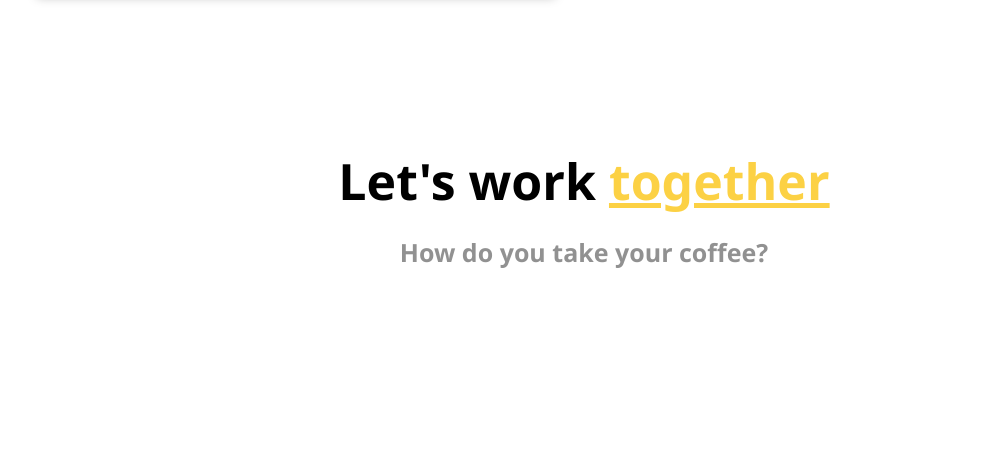
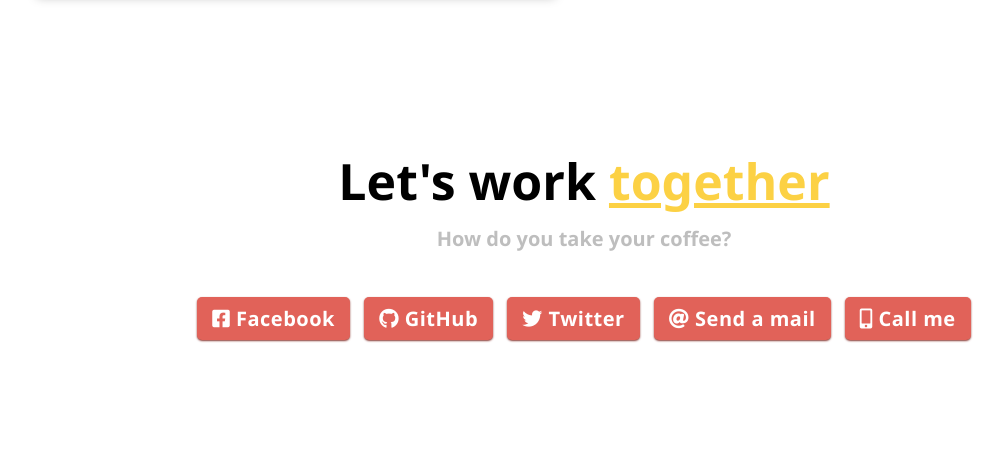
Before and after one commit to AHenryGiorgadze/Portfolio_freecodecamp, a plain HTML site: page index.html in a window 1280 px wide. Shown: the part 2166-2635 px from the top of the page, without its empty margins (56-1059 px from the left). After the commit the page ends 2613 px from the top, so only its background shows below. Drawn offline with Linux system fonts and the light colour scheme.

Commit message:
commit 2

```diff
--- a/index.html
+++ b/index.html
@@ -5,6 +5,12 @@
     <meta http-equiv="X-UA-Compatible" content="IE=edge" />
     <meta name="viewport" content="width=device-width, initial-scale=1.0" />
     <link rel="stylesheet" href="./styles.css" />
+    <link
+      rel="stylesheet"
+      href="https://use.fontawesome.com/releases/v5.8.2/css/all.css"
+      integrity="sha384-oS3vJWv+0UjzBfQzYUhtDYW+Pj2yciDJxpsK1OYPAYjqT085Qq/1cq5FLXAZQ7Ay"
+      crossorigin="anonymous"
+    />
     <title>Document</title>
   </head>
   <body>
@@ -19,7 +25,7 @@
     </nav>
     <section id="welcome-section">
       <h1>👋 Hey, I'm <span style="color: rgb(252, 209, 68)">Henry</span></h1>
-      <h2>💻 A web developer</h2>
+      <h2>💻 <span style="font-style: italic">A web developer </span></h2>
     </section>
     <section id="projects">
       <h1>These are some of my projects</h1>
@@ -69,6 +75,38 @@
         >
       </h1>
       <h2>How do you take your coffee?</h2>
+      <div class="contact-buttons">
+        <a
+          href="https://facebook.com/freecodecamp"
+          target="_blank"
+          class="btn contact-details"
+          ><i class="fab fa-facebook-square"></i> Facebook</a
+        >
+        <a
+          href="https://facebook.com/freecodecamp"
+          target="_blank"
+          class="btn contact-details"
+          ><i class="fab fa-github"></i> GitHub</a
+        >
+        <a
+          href="https://facebook.com/freecodecamp"
+          target="_blank"
+          class="btn contact-details"
+          ><i class="fab fa-twitter"></i> Twitter</a
+        >
+        <a
+          href="https://facebook.com/freecodecamp"
+          target="_blank"
+          class="btn contact-details"
+          ><i class="fas fa-at"></i> Send a mail</a
+        >
+        <a
+          href="https://facebook.com/freecodecamp"
+          target="_blank"
+          class="btn contact-details"
+          ><i class="fas fa-mobile-alt"></i> Call me</a
+        >
+      </div>
     </section>
   </body>
 </html>
--- a/styles.css
+++ b/styles.css
@@ -47,7 +47,7 @@ nav ul li a {
 #welcome-section h2 {
   font-size: 25px;
   margin-top: 30px;
-  color: rgb(145, 145, 145);
+  color: rgb(83, 83, 83);
 }
 
 #projects {
@@ -89,19 +89,36 @@ nav ul li a {
 }
 
 #contact-section {
+  height: 300px;
   text-align: center;
 }
 
+.contact-buttons {
+  margin-top: 40px;
+}
 #contact-section h1 {
   margin-top: 100px;
   font-size: 50px;
 }
 
 #contact-section h2 {
-  margin-top: 20px;
-  font-size: 25px;
-  color: rgb(145, 145, 145);
-  padding-bottom: 200px;
+  margin-top: 10px;
+  font-size: 20px;
+  color: rgb(190, 190, 190);
+}
+
+#contact-section .btn {
+  display: inline-block;
+  background-color: #e16259;
+  box-shadow: 0px 1px 2px #8a3a34;
+  letter-spacing: 0.5px;
+  margin: 5px;
+  padding: 8px 15px;
+  border-radius: 5px;
+  color: white;
+  text-decoration: none;
+  font-size: 20px;
+  font-weight: bold;
 }
 
 @media only screen and (max-width: 600px) {
```
